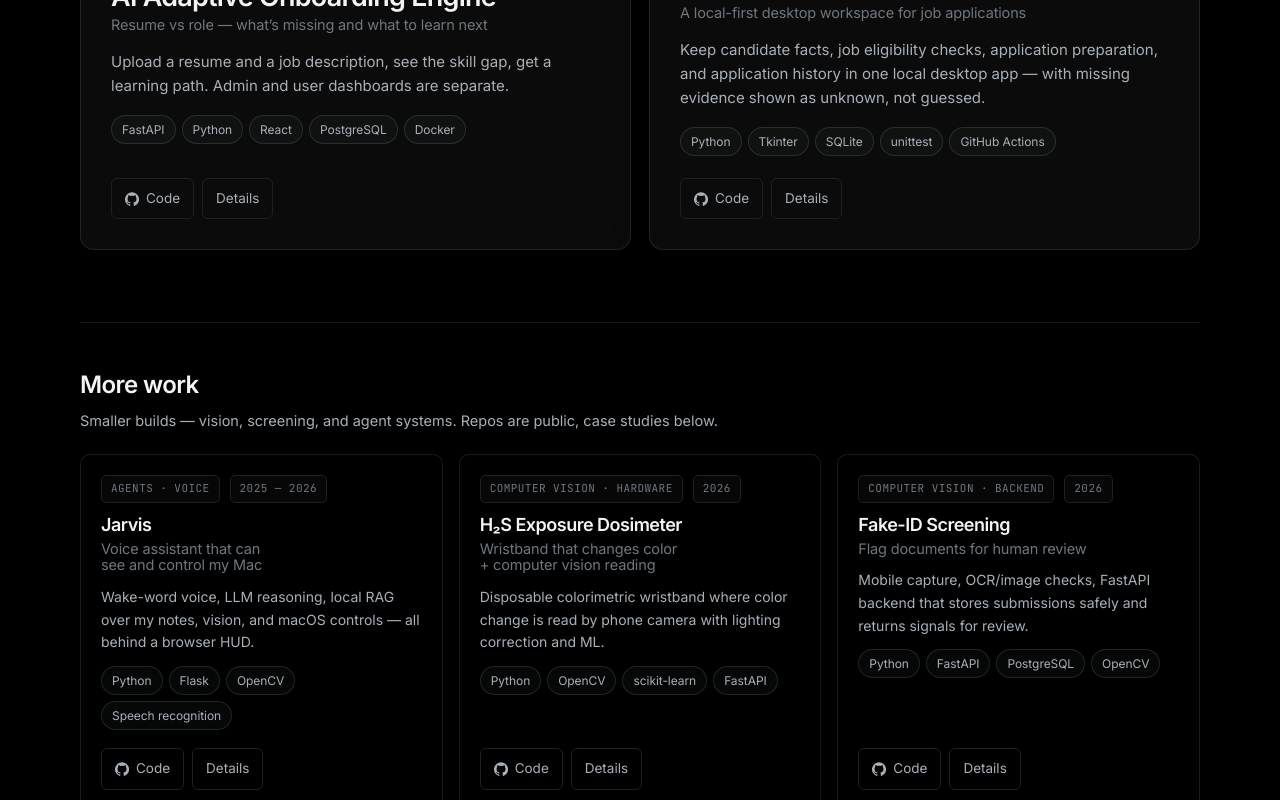
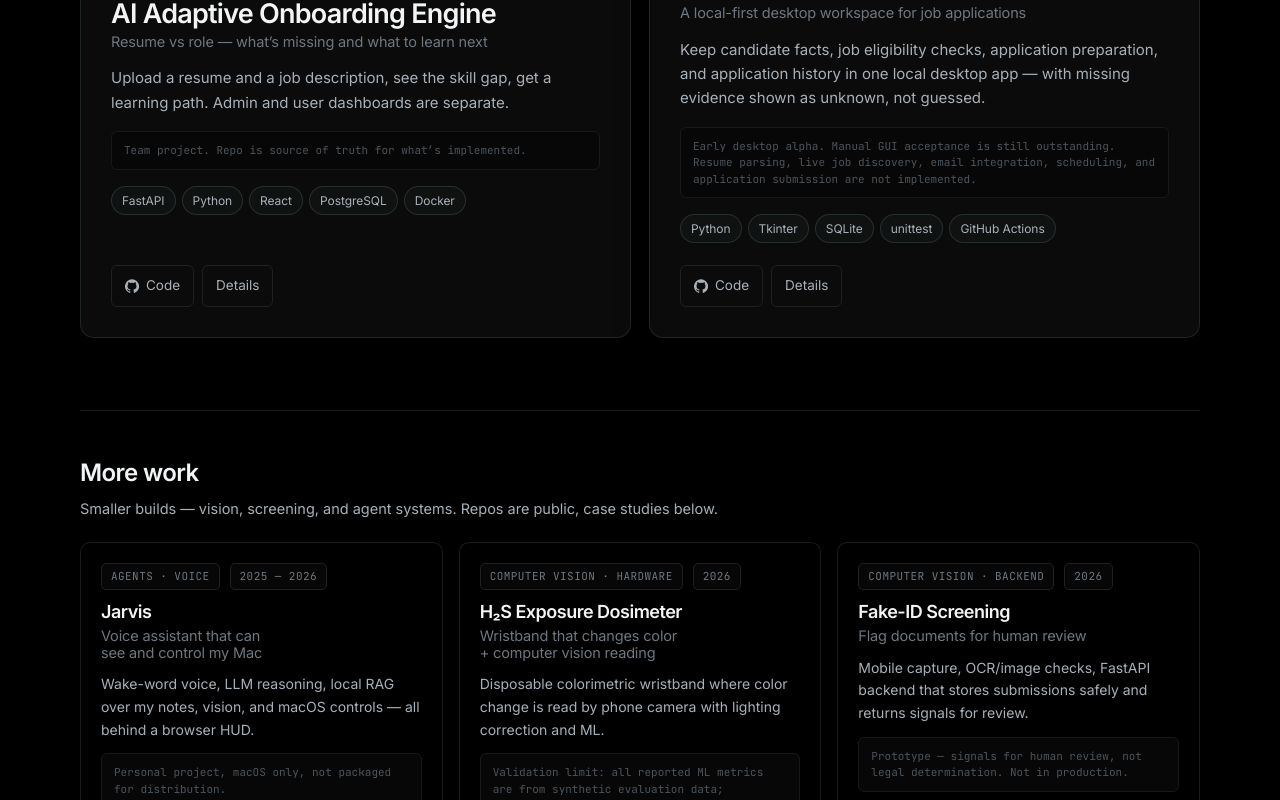
Before and after one commit to rajaryan1111/raj-aryan-portfolio, a React (Vite) app: page / in a window 1280 px wide. Shown: the part 2400-3200 px from the top of the page. Built offline with nearby package versions, Linux system fonts and the light colour scheme.

Commit message:
Show project limitations on cards

```diff
--- a/src/components/Projects.jsx
+++ b/src/components/Projects.jsx
@@ -195,6 +195,7 @@ function SecondaryCard({ project }) {
         </h3>
 
         <p className="pcard__text">{project.tagline}</p>
+        {project.disclaimer && <p className="pcard__note">{project.disclaimer}</p>}
 
         <ul className="stack" aria-label={`${project.name} technologies`}>
           {project.tech.slice(0, 5).map((t) => (
@@ -239,6 +240,7 @@ function CompactCard({ project }) {
         <p className="pcard__text" style={{ fontSize: 14 }}>
           {project.tagline}
         </p>
+        {project.disclaimer && <p className="pcard__note">{project.disclaimer}</p>}
         <ul className="stack">
           {project.tech.slice(0, 4).map((t) => (
             <li className="chip" key={t}>
```
